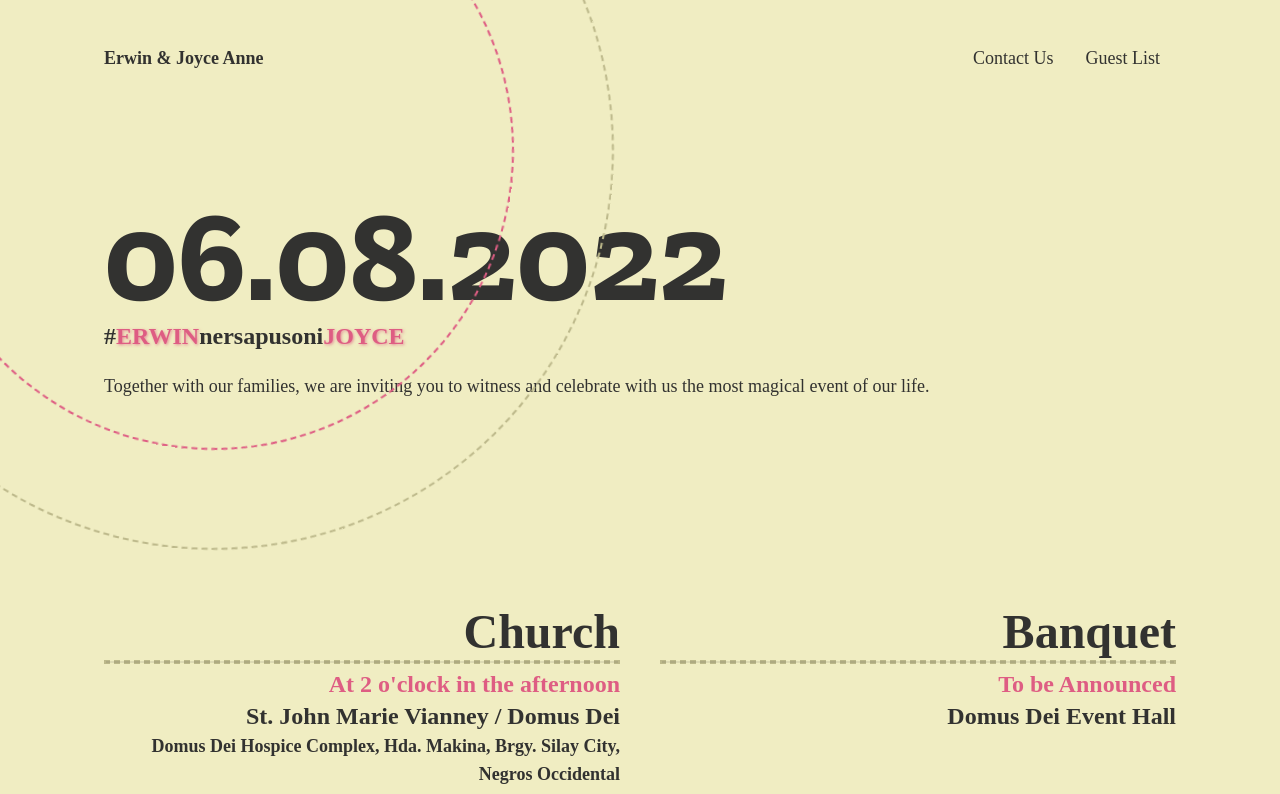
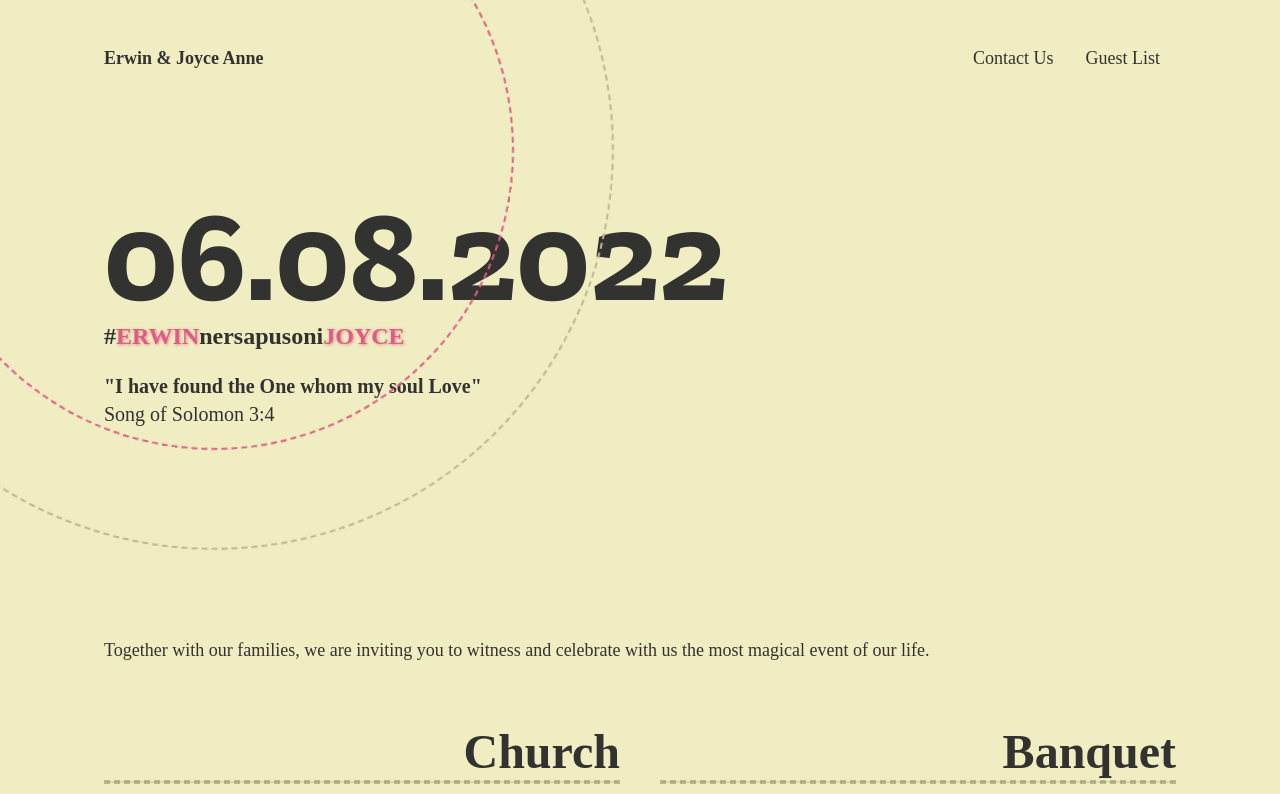
Before and after one commit to gtchavez-lop/erwin-joyce-wedding-web-invitation, a Next.js app: page / in a window 1280 px wide. Shown: the top 794 px of the page. Built offline with nearby package versions, Linux system fonts and the light colour scheme; a web font is replaced by a local one.

Commit message:
Revision 1.0.4

```diff
--- a/pages/index.js
+++ b/pages/index.js
@@ -120,7 +120,18 @@ const Home = (e) => {
                   initial={{ opacity: 0, translateX: 10 }}
                   animate={{ opacity: 1, translateX: 0 }}
                   transition={{ duration: 0.5, ease: 'easeOut', delay: 0.65 }}
-                  className="text-lg mt-5"
+                  className="text-xl mt-5 flex flex-col"
+                >
+                  <span className="font-bold">
+                    &quot;I have found the One whom my soul Love&quot;
+                  </span>
+                  <span>Song of Solomon 3:4</span>
+                </motion.p>
+                <motion.p
+                  initial={{ opacity: 0, translateX: 10 }}
+                  animate={{ opacity: 1, translateX: 0 }}
+                  transition={{ duration: 0.5, ease: 'easeOut', delay: 0.85 }}
+                  className="text-lg mt-52"
                 >
                   Together with our families, we are inviting you to witness and
                   celebrate with us the most magical event of our life.
@@ -129,7 +140,7 @@ const Home = (e) => {
             </section>
 
             {/* time and venue location */}
-            <section className="w-full flex flex-col my-52 z-[10]">
+            <section className="w-full flex flex-col mb-52 mt-16 z-[10]">
               {/* quick glance */}
               <div className="grid grid-cols-1 md:grid-cols-2 place-content-center gap-10 text-right">
                 <div>
@@ -386,7 +397,7 @@ const Home = (e) => {
                   <div className="collapse-content">
                     <div className="grid grid-cols-1 text-center gap-2">
                       <div className="flex flex-col">
-                        <p className="font-bold underline">Ring Bearers</p>
+                        <p className="font-bold underline text-xl">Ring</p>
                         <p style={{ fontFamily: "'Zilla Slab', mono" }}>
                           Alexus Uduel O. Genzola{' '}
                         </p>
@@ -395,13 +406,13 @@ const Home = (e) => {
                         </p>
                       </div>
                       <div className="flex flex-col">
-                        <p className="font-bold underline">Coin Bearer</p>
+                        <p className="font-bold underline text-xl">Coin</p>
                         <p style={{ fontFamily: "'Zilla Slab', mono" }}>
                           Mark Ian Clarito
                         </p>
                       </div>
                       <div className="flex flex-col">
-                        <p className="font-bold underline">Bible Bearer</p>
+                        <p className="font-bold underline text-xl">Bible</p>
                         <p style={{ fontFamily: "'Zilla Slab', mono" }}>
                           Gab Jelce Labaste
                         </p>
@@ -454,13 +465,6 @@ const Home = (e) => {
                 </div>
               </div>
             </section>
-
-            {/* romantic statement */}
-            {/* <section className="w-full flex flex-col my-52 gap-10 z-[10]">
-              <p className="text-3xl text-center underline underline-offset-2">
-                Our testimony to our love
-              </p>
-            </section> */}
 
             {/* table Arrangement */}
             <section className="w-full flex flex-col my-52 gap-10 z-[10]">
@@ -1095,11 +1099,13 @@ const Home = (e) => {
                         >
                           CAHILIG EDWINA
                         </p>
-                        <p
-                          style={{ fontFamily: "'Zilla Slab', mono" }}
-                          className="capitalize"
-                        >
-                          CASTEL JR. ROBERT (Videographer)
+                        <p className="capitalize flex flex-col">
+                          <span style={{ fontFamily: "'Zilla Slab', mono" }}>
+                            - Videographer -
+                          </span>
+                          <span style={{ fontFamily: "'Zilla Slab', mono" }}>
+                            CASTEL JR. ROBERT
+                          </span>
                         </p>
                       </div>
                     </div>
@@ -1210,10 +1216,45 @@ const Home = (e) => {
               </div>
             </section>
 
+            {/* imoportant notes */}
+            <section className="w-full flex flex-col my-16 gap-10 z-[10]">
+              <p className="text-3xl text-center underline underline-offset-2">
+                Important Note for Guests
+              </p>
+
+              <div className="card max-w-md self-center w-full">
+                <div className="card-body text-center">
+                  <p
+                    style={{ fontFamily: "'Zilla Slab', mono" }}
+                    className="text-2xl font-bold"
+                  >
+                    Attire will be strictly formal
+                  </p>
+                  <p
+                    style={{ fontFamily: "'Zilla Slab', mono" }}
+                    className="text-xl"
+                  >
+                    Must only wear lighter shades of green, mint green, baby
+                    pink, powder pink, light pink, and peach
+                  </p>
+                </div>
+              </div>
+            </section>
+
+            {/* romantic statement */}
+            <section className="w-full flex flex-col my-16 mb-48 gap-10 z-[10] items-center">
+              <p className="text-3xl text-center font-bold max-w-lg">
+                As love is what the day all about. Your presence is one we can't
+                celebrate without. But should you still believe that a gift is
+                worth giving. A simple envelope for our future is a delightful
+                blessing.
+              </p>
+            </section>
+
             {/* contact */}
             <section
               id="contact"
-              className="w-full flex flex-col my-52 gap-10 z-[10]"
+              className="w-full flex flex-col mb-52 gap-10 z-[10]"
             >
               <p className="text-3xl text-center underline underline-offset-2">
                 Contact Us
```
